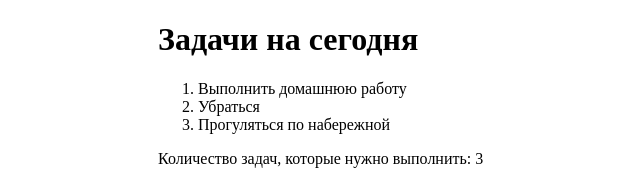
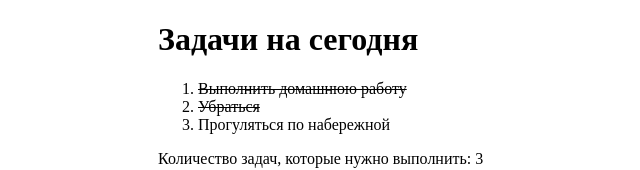
Before and after one commit to WebHeroSchool/reactfin, a React (Create React App) app: page / in a window 1280 px wide. Shown: the top 170 px of the page, without its empty margins (257-897 px from the left). Built offline with nearby package versions, Linux system fonts and the light colour scheme.

Commit message:
no message

```diff
--- a/package.json
+++ b/package.json
@@ -34,5 +34,8 @@
       "last 1 firefox version",
       "last 1 safari version"
     ]
+  },
+  "devDependencies": {
+    "classnames": "^2.2.6"
   }
 }
--- a/src/components/App/App.js
+++ b/src/components/App/App.js
@@ -8,13 +8,16 @@
 const App = () => {
 	const items = [
 		{
-			value: 'Выполнить домашнюю работу'
+			value: 'Выполнить домашнюю работу',
+			isDone: true
 		},
 		{
-			value: 'Убраться'
+			value: 'Убраться',
+			isDone: true
 		},
 		{
-			value: 'Прогуляться по набережной'
+			value: 'Прогуляться по набережной',
+			isDone: false
 		}
 	];
 
--- a/src/components/Item/Item.js
+++ b/src/components/Item/Item.js
@@ -1,6 +1,14 @@
 import React from 'react';
+import styles from './Item.module.css';
+import classnames from 'classnames';
 
-const Item = ({ value }) => (<span>{ value }</span>
+const Item = ({ value, isDone }) => (<span className={
+	classnames({
+		[styles.item]: true,
+		[styles.done]: isDone
+
+	})
+}>{ value }</span>
 	)
 
 	export default Item;
--- /dev/null
+++ b/src/components/Item/Item.module.css
@@ -0,0 +1,7 @@
+.item {
+	color: #000;
+}
+
+.done {
+	text-decoration: line-through;
+}
--- a/src/components/ItemList/ItemList.js
+++ b/src/components/ItemList/ItemList.js
@@ -3,7 +3,7 @@
 
 const ItemList = ({items}) => (
   <ol>
-  {items.map(item =><li key = {item.value}><Item value = { item.value }/></li>)}
+  {items.map(item =><li key = {item.value}><Item value = { item.value } isDone = { item.isDone }/></li>)}
   </ol>
 )
 
```
Also changed, not shown: src/components/App/App.module.css (line endings or trailing spaces), 2 other files (tests, documents, lock files or other folders).
